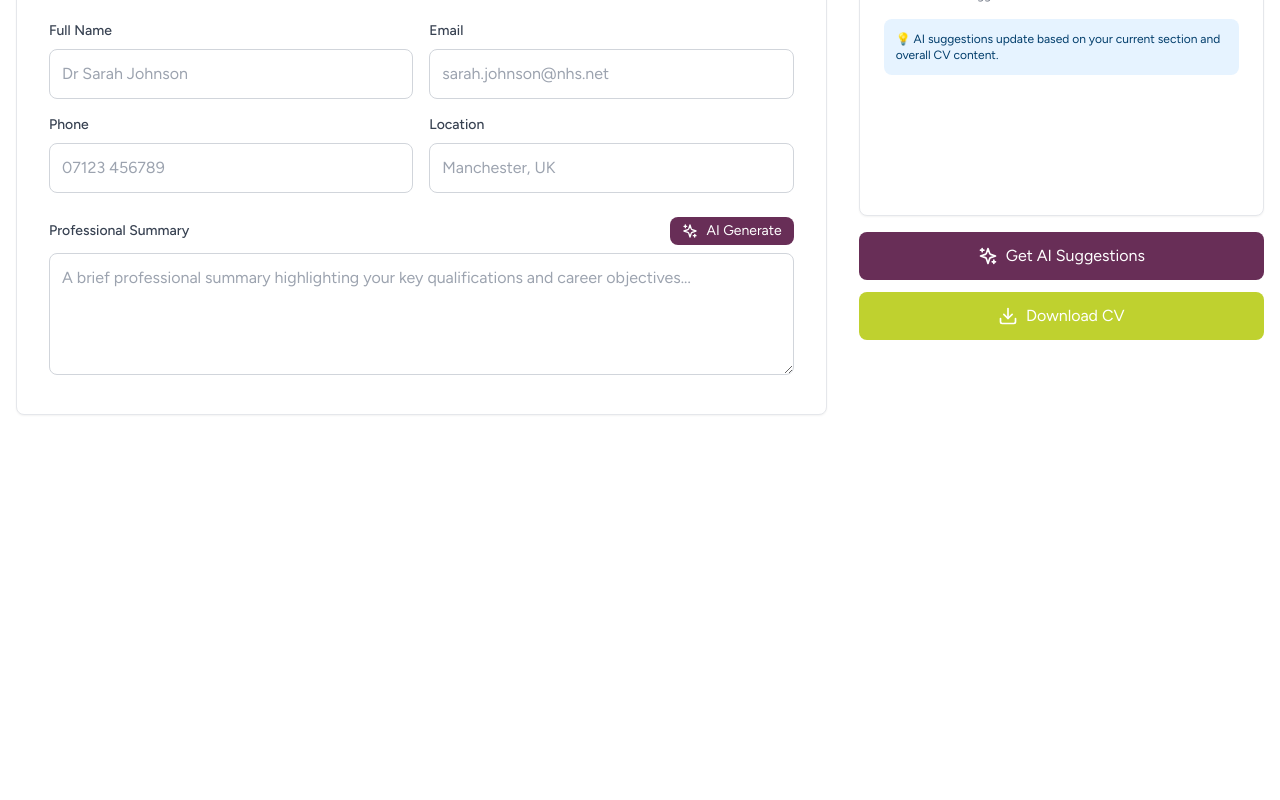
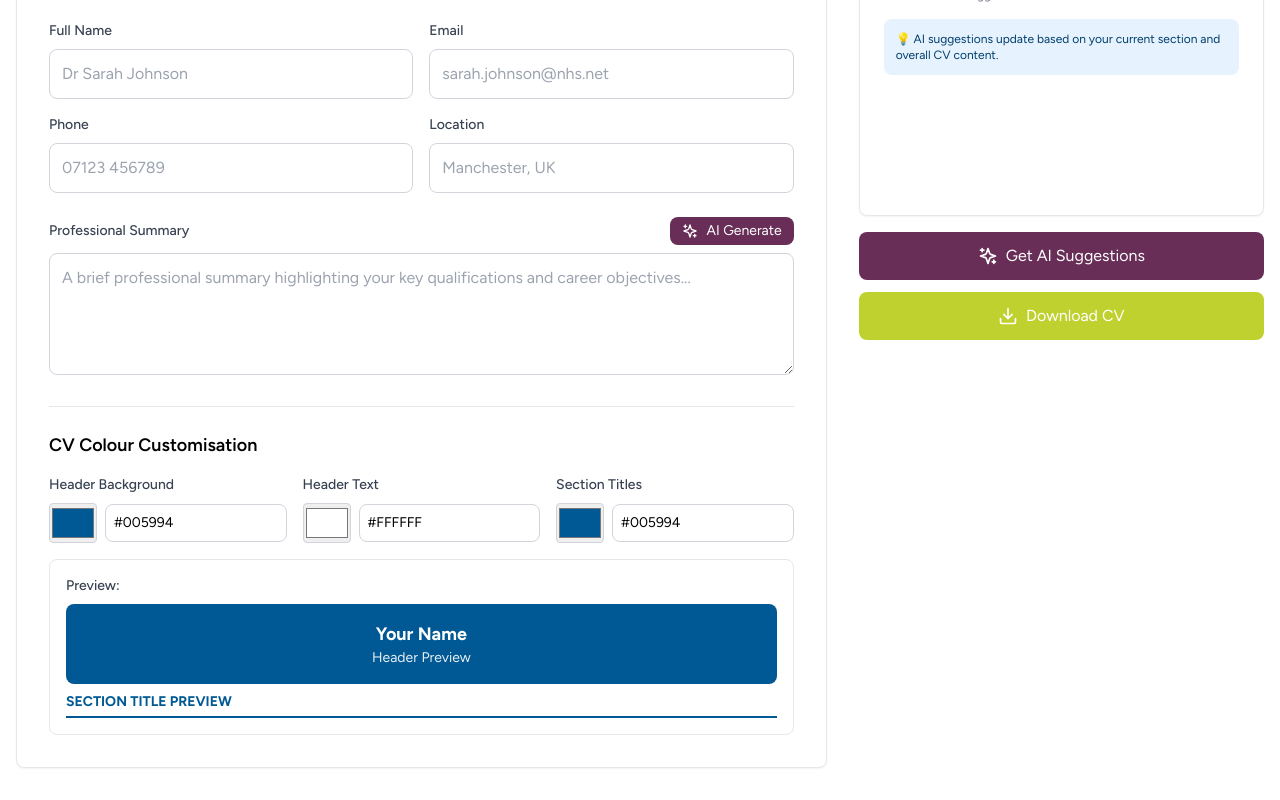
Before and after one commit to Steluckett/cv-builder, a Next.js app: page / in a window 1280 px wide. Shown: the part 334-1134 px from the top of the page. Before the commit the page ends 968 px from the top, so only its background shows below. Built offline with nearby package versions, Linux system fonts and the light colour scheme.

Commit message:
Update CVBuilderApp.js

```diff
--- a/components/CVBuilderApp.js
+++ b/components/CVBuilderApp.js
@@ -1,4 +1,9 @@
-import React, { useState } from 'react';
+const updatePersonalInfo = (field, value) => {
+    setCvData(prev => ({
+      ...prev,
+      personal: { ...prev.personal, [field]: value }
+    }));
+  };import React, { useState } from 'react';
 import { User, Briefcase, GraduationCap, Award, FileText, Download, Sparkles, ChevronLeft, ChevronRight, X, CheckCircle, AlertCircle, Info } from 'lucide-react';
 
 const CVBuilderApp = () => {
@@ -30,7 +35,12 @@ const CVBuilderApp = () => {
     experience: [],
     education: [],
     skills: [],
-    achievements: []
+    achievements: [],
+    colors: {
+      headerBackground: '#005994',
+      headerText: '#FFFFFF',
+      sectionTitles: '#005994'
+    }
   });
   const [isGenerating, setIsGenerating] = useState(false);
   const [suggestions, setSuggestions] = useState('');
@@ -55,10 +65,10 @@ const CVBuilderApp = () => {
     setNotifications(prev => prev.filter(notification => notification.id !== id));
   };
 
-  const updatePersonalInfo = (field, value) => {
+  const updateColors = (field, value) => {
     setCvData(prev => ({
       ...prev,
-      personal: { ...prev.personal, [field]: value }
+      colors: { ...prev.colors, [field]: value }
     }));
   };
 
@@ -287,11 +297,16 @@ const CVBuilderApp = () => {
         yPosition += lines.length * fontSize * 0.6 + 5;
       };
 
-      // Add header section with your brand color
-      doc.setFillColor(0, 89, 148); // #005994
+      // Add header section with custom colors
+      const headerBgColor = cvData.colors.headerBackground.replace('#', '');
+      const headerR = parseInt(headerBgColor.substr(0, 2), 16);
+      const headerG = parseInt(headerBgColor.substr(2, 2), 16);
+      const headerB = parseInt(headerBgColor.substr(4, 2), 16);
+
+      doc.setFillColor(headerR, headerG, headerB);
       doc.rect(0, 0, pageWidth, 50, 'F');
 
-      doc.setTextColor('#FFFFFF');
+      doc.setTextColor(cvData.colors.headerText);
       doc.setFontSize(22);
       doc.setFont('helvetica', 'bold');
       doc.text(cvData.personal.name || 'Your Name', margin, 25);
@@ -313,8 +328,8 @@ const CVBuilderApp = () => {
 
       // Professional Summary
       if (cvData.personal.summary) {
-        doc.setTextColor('#005994');
-        addWrappedText('PROFESSIONAL SUMMARY', 14, true, '#005994');
+        doc.setTextColor(cvData.colors.sectionTitles);
+        addWrappedText('PROFESSIONAL SUMMARY', 14, true, cvData.colors.sectionTitles);
         yPosition -= 5;
         addWrappedText(cvData.personal.summary, 11, false, '#333333');
         yPosition += 10;
@@ -322,7 +337,7 @@ const CVBuilderApp = () => {
 
       // Work Experience
       if (cvData.experience.length > 0) {
-        addWrappedText('WORK EXPERIENCE', 14, true, '#005994');
+        addWrappedText('WORK EXPERIENCE', 14, true, cvData.colors.sectionTitles);
         yPosition -= 5;
 
         cvData.experience.forEach((exp, index) => {
@@ -349,13 +364,13 @@ const CVBuilderApp = () => {
 
       // Education
       if (cvData.education.length > 0) {
-        addWrappedText('EDUCATION', 14, true, '#005994');
+        addWrappedText('EDUCATION', 14, true, cvData.colors.sectionTitles);
         yPosition -= 5;
 
         cvData.education.forEach((edu, index) => {
           if (index > 0) yPosition += 5;
 
-          const degree = `${edu.degree || 'Degree'} • ${edu.institution || 'Institution'}`;
+          const degree = `${edu.degree || 'Qualification'} • ${edu.institution || 'Institution'}`;
           addWrappedText(degree, 12, true, '#000000');
           yPosition -= 5;
 
@@ -373,7 +388,7 @@ const CVBuilderApp = () => {
 
       // Skills
       if (cvData.skills.length > 0) {
-        addWrappedText('SKILLS', 14, true, '#005994');
+        addWrappedText('SKILLS', 14, true, cvData.colors.sectionTitles);
         yPosition -= 5;
 
         const skillsList = cvData.skills.map(skill =>
@@ -386,7 +401,7 @@ const CVBuilderApp = () => {
 
       // Achievements
       if (cvData.achievements.length > 0) {
-        addWrappedText('ACHIEVEMENTS', 14, true, '#005994');
+        addWrappedText('ACHIEVEMENTS', 14, true, cvData.colors.sectionTitles);
         yPosition -= 5;
 
         cvData.achievements.forEach((achievement, index) => {
@@ -546,6 +561,95 @@ const CVBuilderApp = () => {
           style={{ focusRingColor: '#005994' }}
           placeholder="A brief professional summary highlighting your key qualifications and career objectives..."
         />
+      </div>
+
+      {/* Color Customisation Section */}
+      <div className="border-t pt-6">
+        <h3 className="text-lg font-semibold mb-4">CV Colour Customisation</h3>
+        <div className="grid grid-cols-1 md:grid-cols-3 gap-4">
+          <div>
+            <label className="block text-sm font-medium text-gray-700 mb-2">Header Background</label>
+            <div className="flex items-center gap-2">
+              <input
+                type="color"
+                value={cvData.colors.headerBackground}
+                onChange={(e) => updateColors('headerBackground', e.target.value)}
+                className="w-12 h-10 border border-gray-300 rounded cursor-pointer"
+              />
+              <input
+                type="text"
+                value={cvData.colors.headerBackground}
+                onChange={(e) => updateColors('headerBackground', e.target.value)}
+                className="flex-1 p-2 border border-gray-300 rounded-lg text-sm"
+                placeholder="#005994"
+              />
+            </div>
+          </div>
+
+          <div>
+            <label className="block text-sm font-medium text-gray-700 mb-2">Header Text</label>
+            <div className="flex items-center gap-2">
+              <input
+                type="color"
+                value={cvData.colors.headerText}
+                onChange={(e) => updateColors('headerText', e.target.value)}
+                className="w-12 h-10 border border-gray-300 rounded cursor-pointer"
+              />
+              <input
+                type="text"
+                value={cvData.colors.headerText}
+                onChange={(e) => updateColors('headerText', e.target.value)}
+                className="flex-1 p-2 border border-gray-300 rounded-lg text-sm"
+                placeholder="#FFFFFF"
+              />
+            </div>
+          </div>
+
+          <div>
+            <label className="block text-sm font-medium text-gray-700 mb-2">Section Titles</label>
+            <div className="flex items-center gap-2">
+              <input
+                type="color"
+                value={cvData.colors.sectionTitles}
+                onChange={(e) => updateColors('sectionTitles', e.target.value)}
+                className="w-12 h-10 border border-gray-300 rounded cursor-pointer"
+              />
+              <input
+                type="text"
+                value={cvData.colors.sectionTitles}
+                onChange={(e) => updateColors('sectionTitles', e.target.value)}
+                className="flex-1 p-2 border border-gray-300 rounded-lg text-sm"
+                placeholder="#005994"
+              />
+            </div>
+          </div>
+        </div>
+
+        {/* Color Preview */}
+        <div className="mt-4 p-4 border rounded-lg">
+          <h4 className="text-sm font-medium text-gray-700 mb-2">Preview:</h4>
+          <div
+            className="p-4 rounded-lg text-center"
+            style={{
+              backgroundColor: cvData.colors.headerBackground,
+              color: cvData.colors.headerText
+            }}
+          >
+            <div className="font-bold text-lg">{cvData.personal.name || 'Your Name'}</div>
+            <div className="text-sm opacity-90">Header Preview</div>
+          </div>
+          <div className="mt-2">
+            <div
+              className="font-bold text-sm border-b-2 pb-1"
+              style={{
+                color: cvData.colors.sectionTitles,
+                borderColor: cvData.colors.sectionTitles
+              }}
+            >
+              SECTION TITLE PREVIEW
+            </div>
+          </div>
+        </div>
       </div>
     </div>
   );
```
